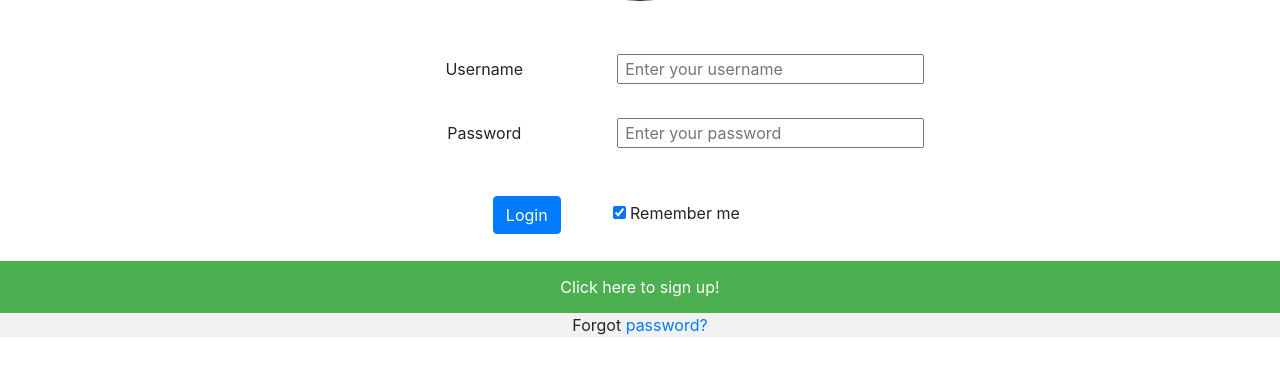
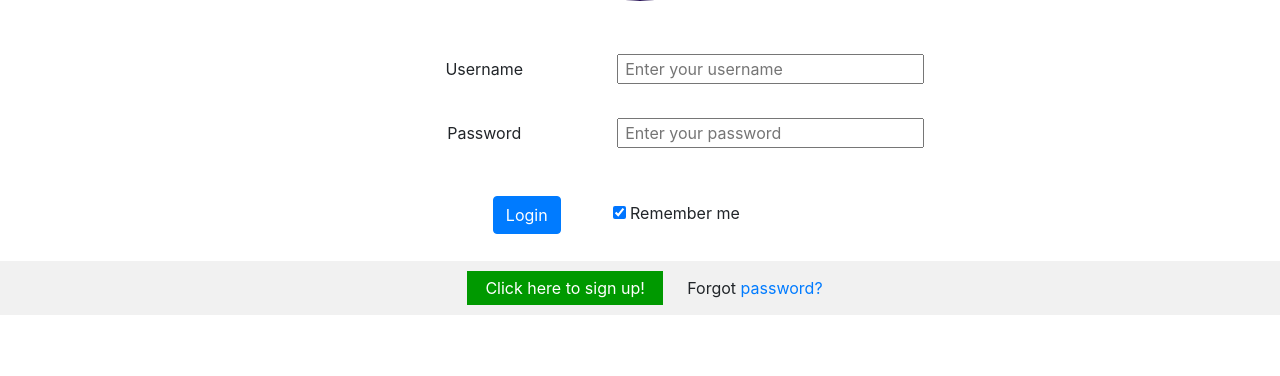
Before and after one commit to ruwanliyanage123/groupProject, a CodeIgniter app: page /ucsc/index.php/loginpanelcontroller/index in a window 1280 px wide. Shown: the part 279-655 px from the top of the page. Run offline with CodeIgniter, Linux system fonts and the light colour scheme.

Commit message:
change the name of the button

```diff
--- a/assets/css/loginPanel.css
+++ b/assets/css/loginPanel.css
@@ -37,11 +37,11 @@
 }
 
 /* Extra style for the cancel button (red) */
-.registerbtn {
+.signupbtn{
     width: auto;
     padding: 5px 18px ;
     margin: 10px 20px 10px 10px;
-    background-color: #f44336;
+    background-color: #009900;
 }
 
 /* Center the avatar image inside this container */
```
